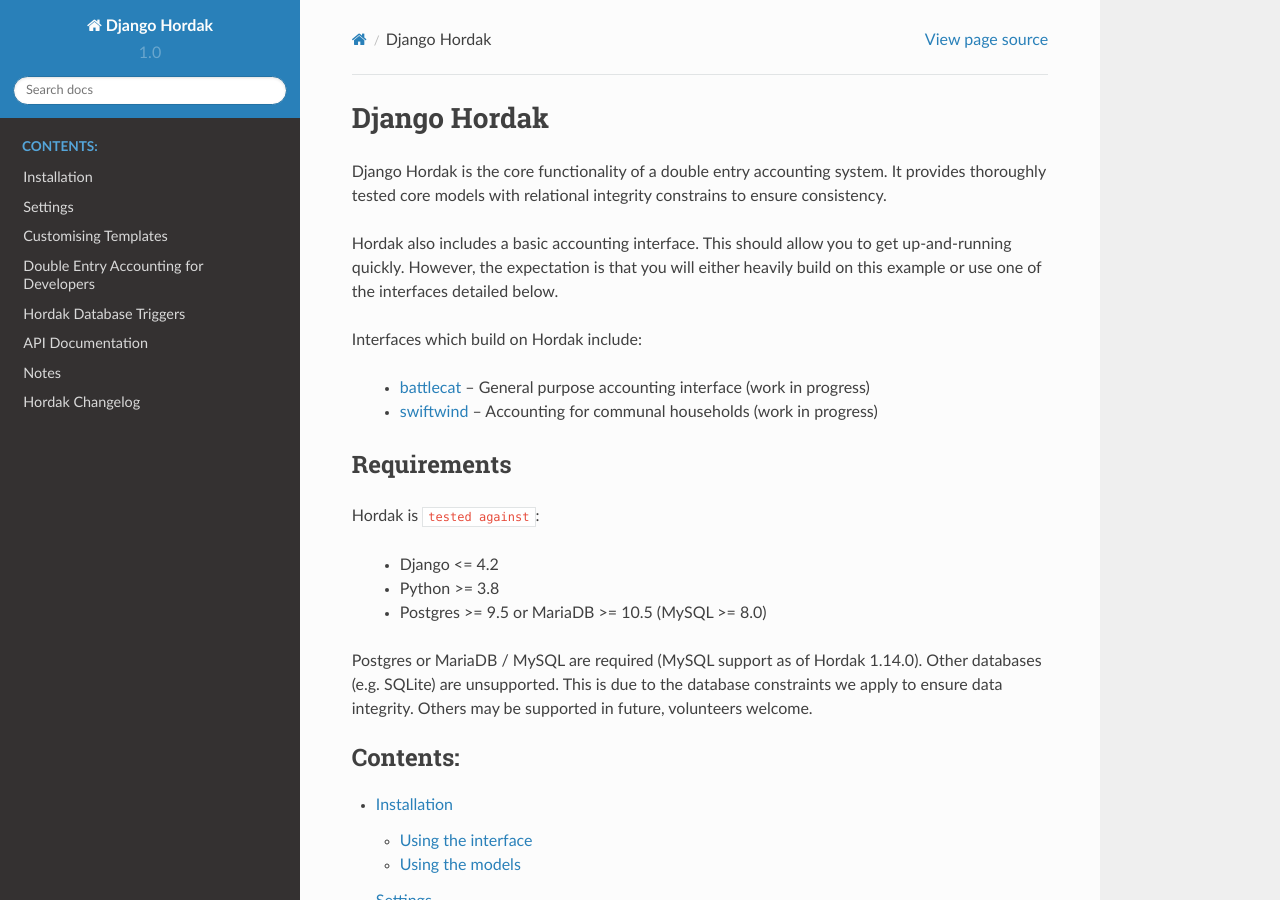
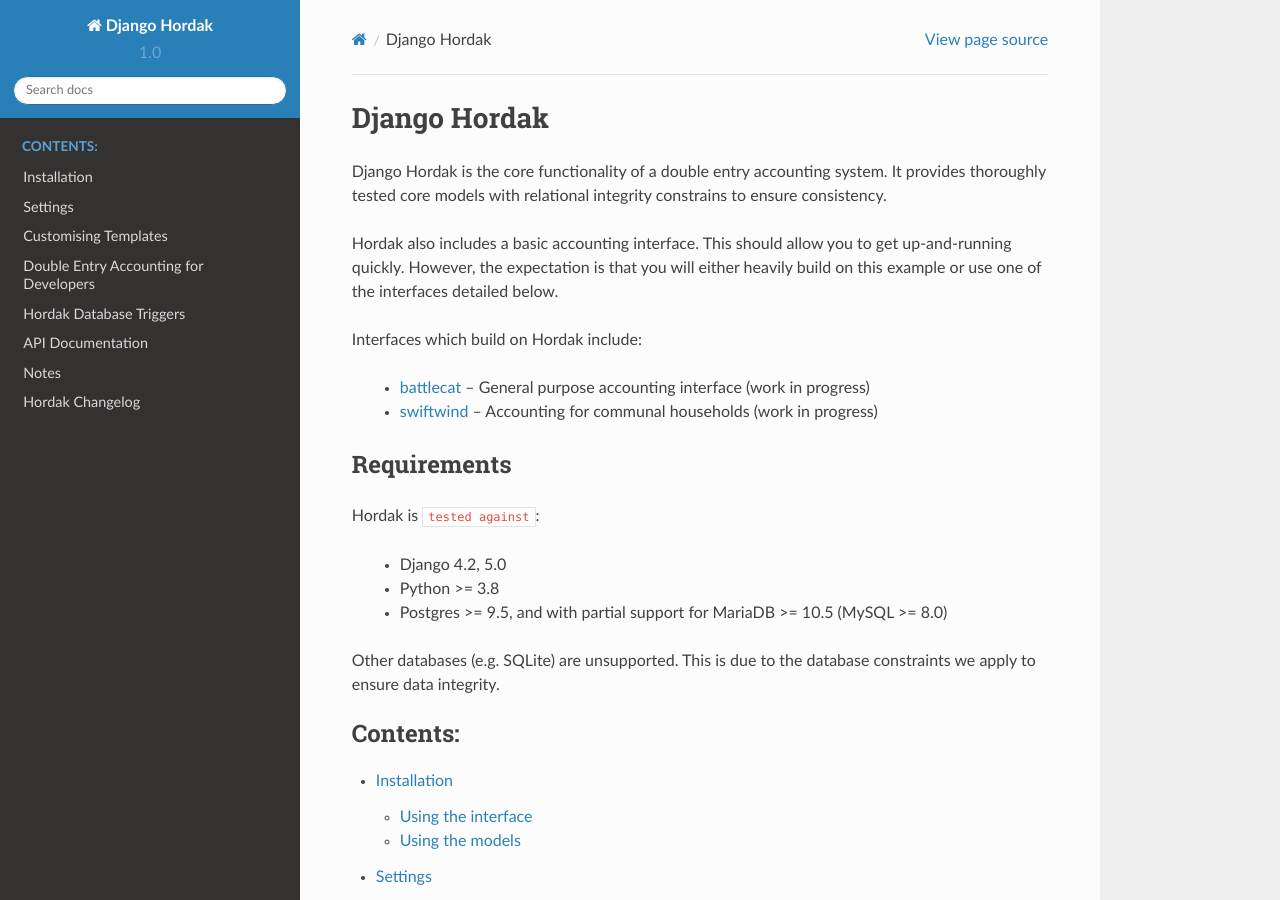
Before and after one commit to adamcharnock/django-hordak, a Sphinx documentation site: the page built from docs/index.rst, in a window 1280 px wide and 900 px high. Built offline with Sphinx 7.4.7 and the Read the Docs theme 2.0.0, drawn with Linux system fonts in a browser that asks for light colours.

Commit message:
Updating 1.16.0 docs to accurately reflect version support

```diff
--- a/docs/index.rst
+++ b/docs/index.rst
@@ -21,12 +21,12 @@ Requirements
 
 Hordak is ``tested against``:
 
- * Django <= 4.2
+ * Django 4.2, 5.0
  * Python >= 3.8
- * Postgres >= 9.5 or MariaDB >= 10.5 (MySQL >= 8.0)
+ * Postgres >= 9.5, and with partial support for MariaDB >= 10.5 (MySQL >= 8.0)
 
-Postgres or MariaDB / MySQL are required (MySQL support as of Hordak 1.14.0). Other databases (e.g. SQLite) are unsupported. This is due to the database constraints we apply to
-ensure data integrity. Others may be supported in future, volunteers welcome.
+Other databases (e.g. SQLite) are unsupported. This is due to the database constraints we apply to
+ensure data integrity.
 
 .. toctree::
     :maxdepth: 2
```
